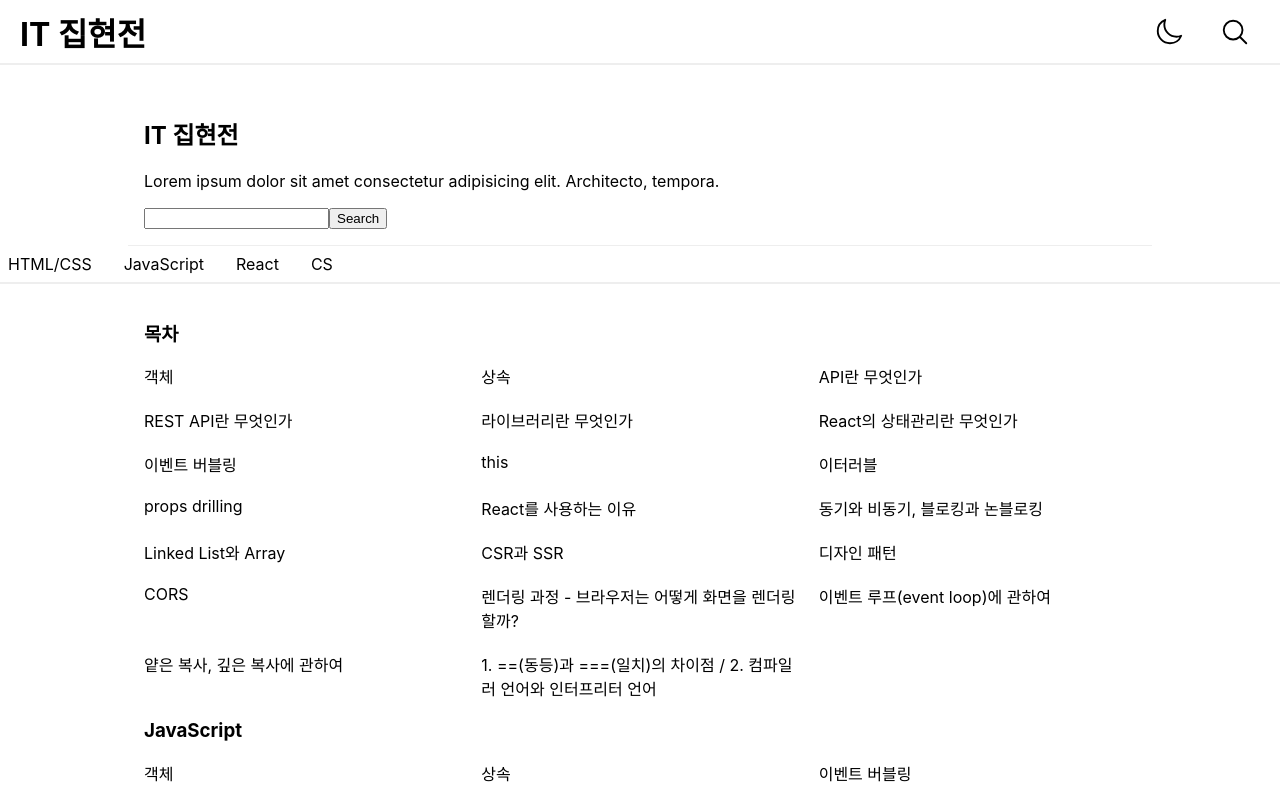
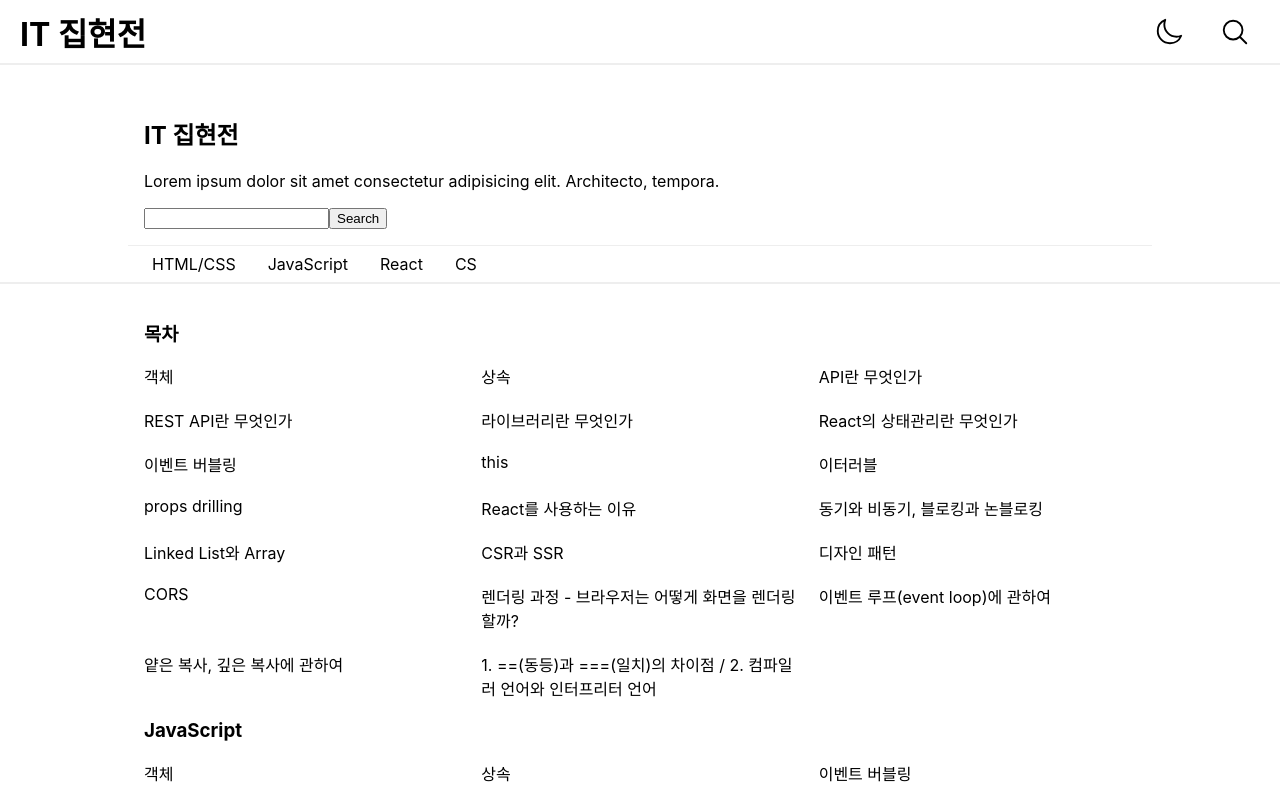
Before and after one commit to Seunggyu-Jung/interview_summary, a React (Create React App) app: page / in a window 1280 px wide. Shown: the top 800 px of the page. Built offline with nearby package versions, Linux system fonts and the light colour scheme; the HTML template or start-up script is replaced by a standard one.

Commit message:
style: 네비게이션 바 위치 조정

```diff
--- a/src/pages/Main/Main.styled.ts
+++ b/src/pages/Main/Main.styled.ts
@@ -7,10 +7,15 @@ export const MainContentsWrapper = styled.main`
 export const Nav = styled.nav`
   position: sticky;
   top: 65px;
+  background-color: ${({ theme }) => theme.backgroundColor};
+  border-bottom: 2px solid #eee;
+`;
+
+export const NavLinkWrapper = styled.div`
+  max-width: 992px;
+  margin: 0 auto;
   display: flex;
   gap: 16px;
-  background-color: ${({ theme }) => theme.backgroundColor};
-  border-bottom: 2px solid #eee;
 `;
 
 export const NavItem = styled.a`
--- a/src/pages/Main/Main.tsx
+++ b/src/pages/Main/Main.tsx
@@ -39,10 +39,12 @@ const Main = () => {
         </section>
         <section>
           <S.Nav>
-            <S.NavItem href="#tab-1">HTML/CSS</S.NavItem>
-            <S.NavItem href="#JavaScript">JavaScript</S.NavItem>
-            <S.NavItem href="#React">React</S.NavItem>
-            <S.NavItem href="#CS">CS</S.NavItem>
+            <S.NavLinkWrapper>
+              <S.NavItem href="#tab-1">HTML/CSS</S.NavItem>
+              <S.NavItem href="#JavaScript">JavaScript</S.NavItem>
+              <S.NavItem href="#React">React</S.NavItem>
+              <S.NavItem href="#CS">CS</S.NavItem>
+            </S.NavLinkWrapper>
           </S.Nav>
           <S.InnerWrapper>
             {data.map(item => (
```
